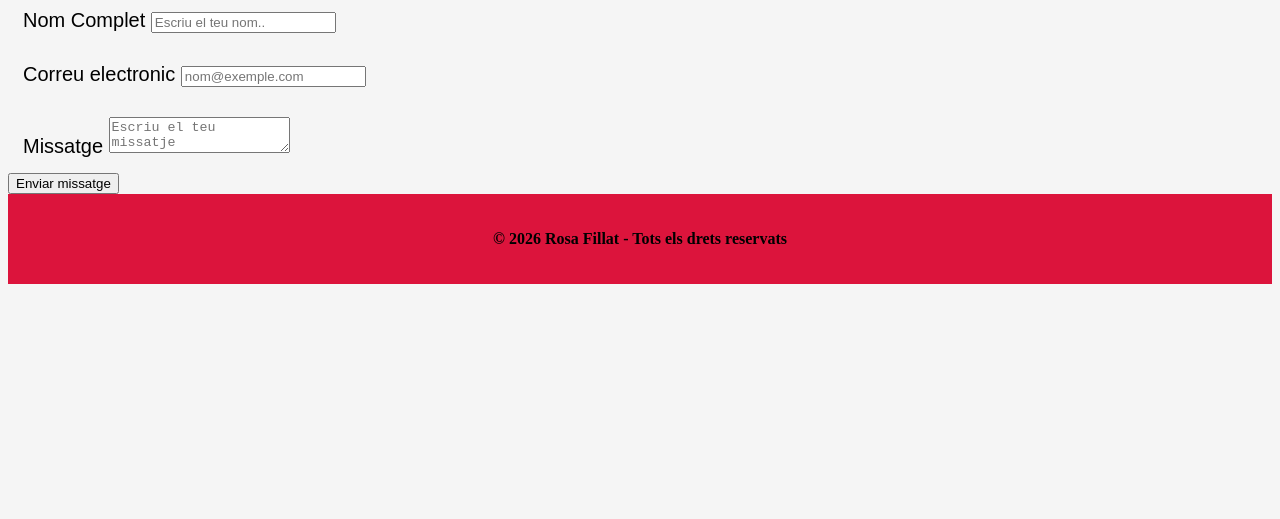
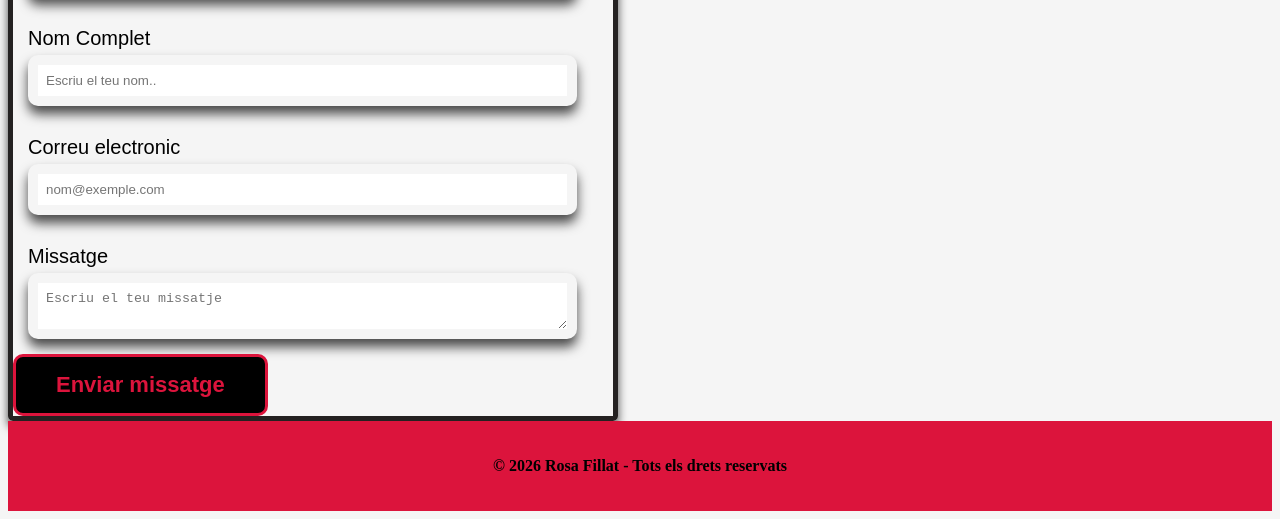
Before and after one commit to rosafjuarez-cmd/El-meu-repositori, a plain HTML site: page pages/contacta.html in a window 1280 px wide. Shown: the part 300-819 px from the top of the page. Drawn offline with Linux system fonts and the light colour scheme.

Commit message:
Add files via upload

```diff
--- a/css/style.css
+++ b/css/style.css
@@ -34,8 +34,8 @@ ul li {
 
 ul li a {
 	display: block;
-	padding: 20px;
-	font-size: 30px;
+	padding: 15px;
+	font-size: 20px;
 	color: black;
 	font-family: Arial, Helvetica, sans-serif;
 	text-decoration: none;
@@ -72,13 +72,51 @@ th {
 	background-color: #f2f2f2;
 }
 
-div {
-	display: block;
+form div {
 	padding: 15px;
 	font-size: 20px;
 	color: black;
 	font-family: Arial, Helvetica, sans-serif;
-	text-decoration: none;
+}
 
+.action {
+	border-radius: 5px;
+	border: 5px solid rgb(36, 33, 33);
+	box-shadow: 0 6px 10px rgba(0, 0, 0, 0.70);
+	max-width: 600px;
+}
 
+label {
+	display: block;
+	margin-bottom: 5px;
 }
+
+input,
+textarea {
+	display: block;
+	width: 90%;
+	padding: 8px;
+	border-radius: 10px;
+	border: 10px solid rgba(0, 0, 0, 0.038);
+	box-shadow: 0 8px 12px rgba(0, 0, 0, 0.70);
+}
+
+textarea {
+	resize: vertical;
+}
+
+.button {
+	font-size: 22px;
+	font-weight: bold;
+	padding: 15px 40px;
+	background-color: black;
+	color: crimson;
+	border: 3px solid crimson;
+	border-radius: 10px;
+	cursor: pointer;
+	transition: background-color 0.3s, color 0.3s, border-color 0.3s;
+}
+
+.button:hover {
+	color: #f2f2f2;
+}
--- a/pages/contacta.html
+++ b/pages/contacta.html
@@ -22,26 +22,33 @@
         </nav>
     </header>
 
-    <form action="#" method="post">
-        <h1>Contacta amb mi</h1>
+    <h1>Contacta amb mi</h1>
+    <form class="action" action="#" method="post">
+
+
         <div>
             <label for="asumpte">Asumpte</label>
-            <input type="text" id="asumpte" name="asumpte" placeholder="Escriu el teu asumpte.." required>
+            <input class="Asumpte" type="text" id="asumpte" name="asumpte" placeholder="Escriu el teu asumpte.."
+                required>
         </div>
         <div>
             <label for="nom">Nom Complet</label>
-            <input type="text" id="nom" name="nom" placeholder="Escriu el teu nom.." required>
+            <input class="Nom" type="text" id="nom" name="nom" placeholder="Escriu el teu nom.." required>
         </div>
         <div>
             <label for="email">Correu electronic</label>
-            <input type="email" id="email" name="email" placeholder="nom@exemple.com" required>
+            <input class="email" type="email" id="email" name="email" placeholder="nom@exemple.com" required>
         </div>
         <div>
             <label for="missatge">Missatge</label>
-            <textarea id="missatge" name="missatge" placeholder="Escriu el teu missatje" required></textarea>
+            <textarea class="missatge" id="missatge" name="missatge" placeholder="Escriu el teu missatje"
+                required></textarea>
         </div>
-        <button type="submit">Enviar missatge</button>
+        <button class="button" type="submit">Enviar missatge</button>
     </form>
+
+
+
     <footer>
         <p>&copy; 2026 Rosa Fillat - Tots els drets reservats</p>
     </footer>
```
